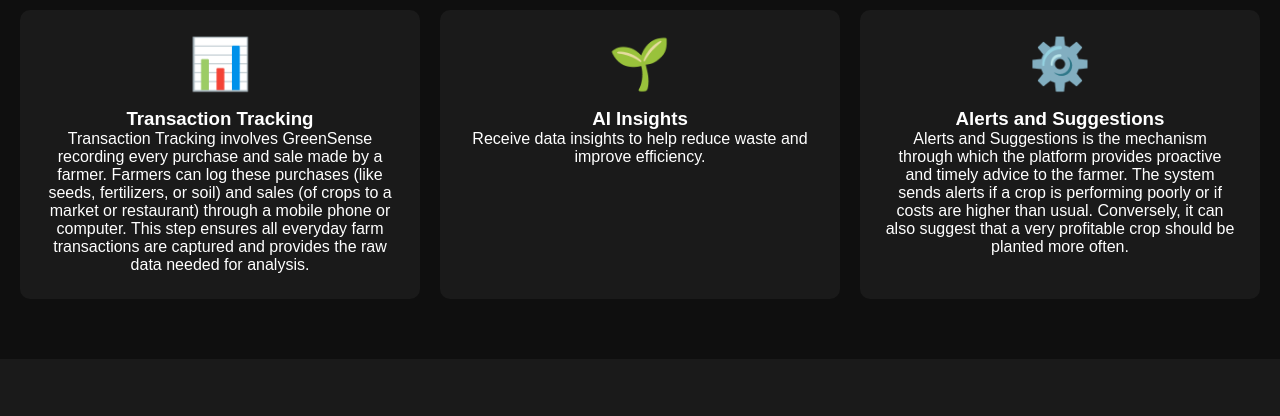
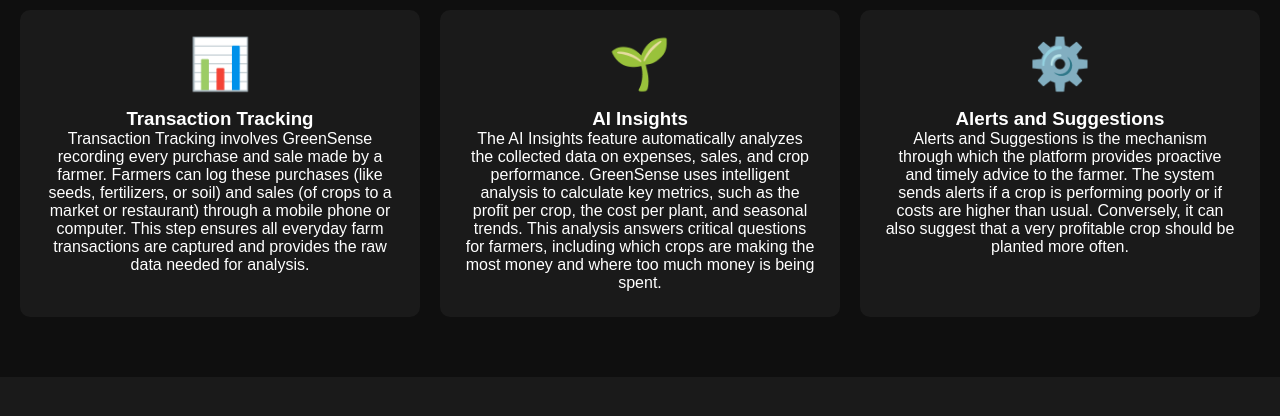
Before and after one commit to Chevyyyyy/Fa2, a plain HTML site: page index.html in a window 1280 px wide. Shown: the part 1160-1576 px from the top of the page. Drawn offline with Linux system fonts and the light colour scheme.

Commit message:
Update index.html

```diff
--- a/index.html
+++ b/index.html
@@ -59,7 +59,12 @@
                 <div class="feature-box">
                     <div class="icon">🌱</div>
                     <h3>AI Insights</h3>
-                    <p>Receive data insights to help reduce waste and improve efficiency.</p>
+                    <p>The AI Insights feature automatically analyzes the collected
+                        data on expenses, sales, and crop performance. GreenSense uses
+                        intelligent analysis to calculate key metrics,
+                        such as the profit per crop, the cost per plant,
+                        and seasonal trends. This analysis answers critical questions for farmers,
+                        including which crops are making the most money and where too much money is being spent.</p>
                 </div>
                 <div class="feature-box">
                     <div class="icon">⚙️</div>
```
